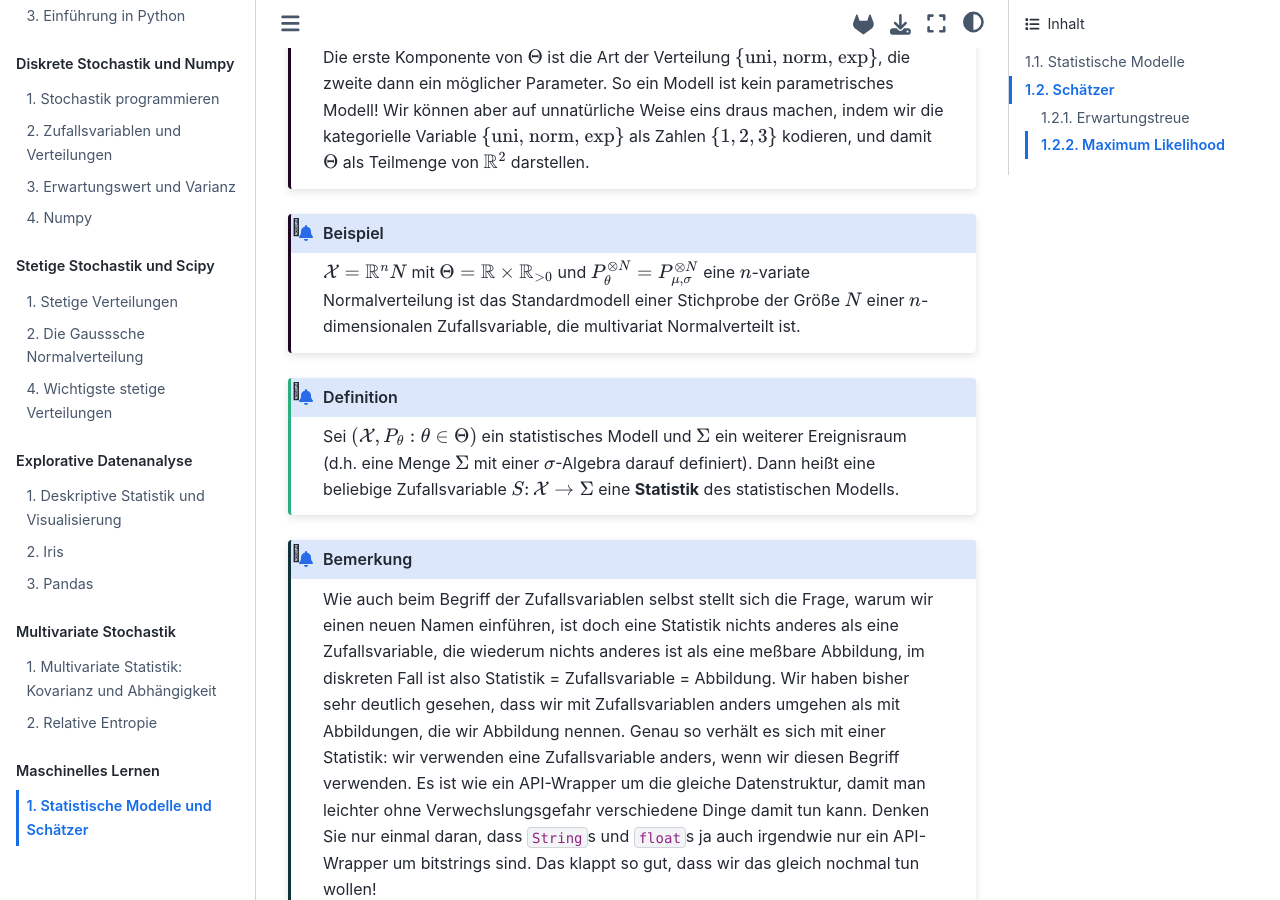
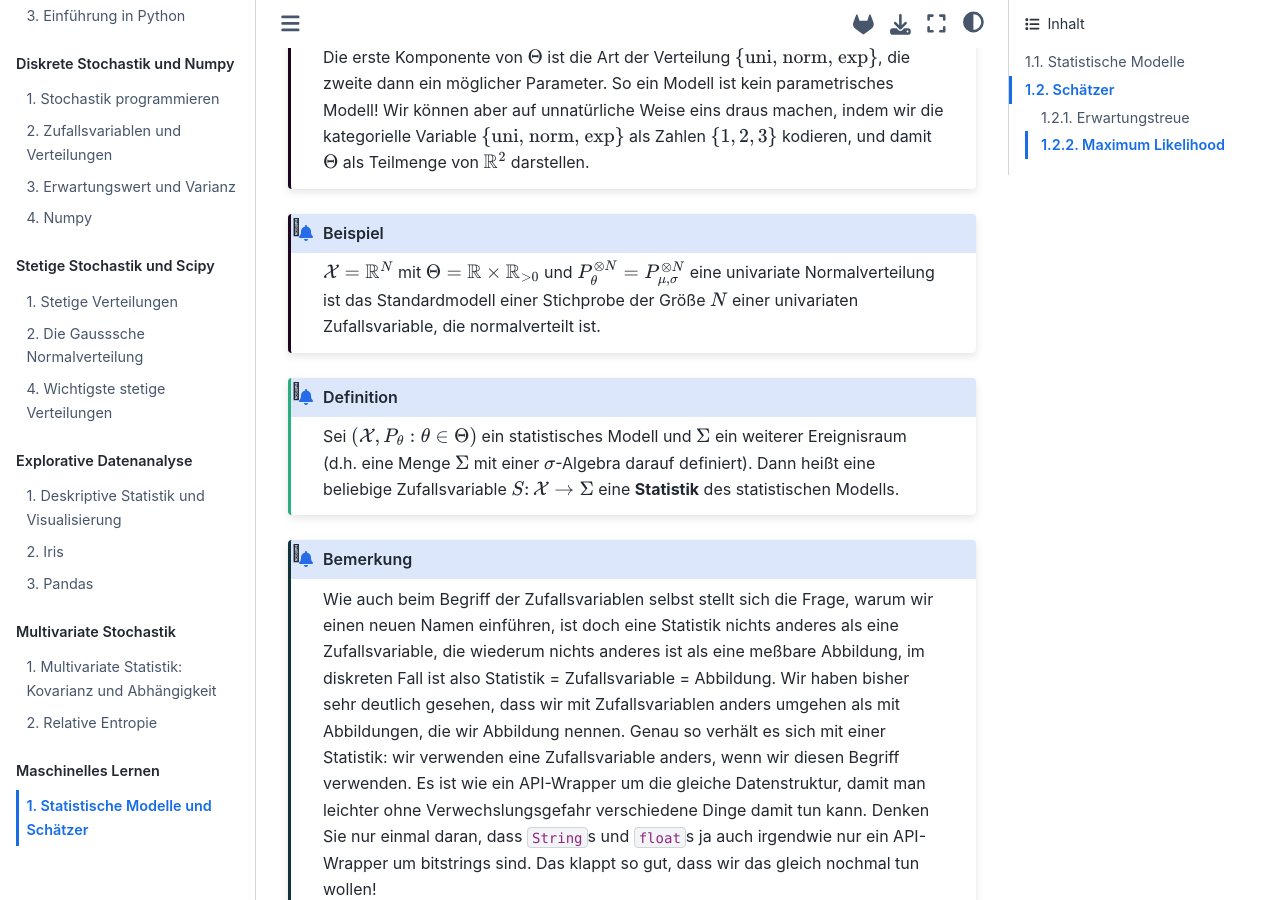
Before and after one commit to konradvoelkel/ds-skript-mirror, a Jupyter Book: the page built from statistische-modelle.md, in a window 1280 px wide and 900 px high, scrolled down 4482 px. Built offline with Jupyter Book 1.0.4 settings and Sphinx 7.4.7 and the Sphinx Book theme 1.1.4, drawn with Linux system fonts in a browser that asks for light colours; pages that are not in the unit, such as notebooks, are missing from menus.

Commit message:
fixed stupid mistake

```diff
--- a/statistische-modelle.md
+++ b/statistische-modelle.md
@@ -83,7 +83,7 @@ Die erste Komponente von $\Theta$ ist die Art der Verteilung $\{\text{uni, norm,
 :::
 
 :::{admonition} Beispiel
-$\mathcal{X}=\mathbb{R}^nN$ mit $\Theta = \mathbb{R} \times \mathbb{R}_{> 0}$ und $P_{\theta}^{\otimes N} = P_{\mu,\sigma}^{\otimes N}$ eine $n$-variate Normalverteilung ist das Standardmodell einer Stichprobe der Größe $N$ einer $n$-dimensionalen Zufallsvariable, die multivariat Normalverteilt ist.
+$\mathcal{X}=\mathbb{R}^N$ mit $\Theta = \mathbb{R} \times \mathbb{R}_{> 0}$ und $P_{\theta}^{\otimes N} = P_{\mu,\sigma}^{\otimes N}$ eine univariate Normalverteilung ist das Standardmodell einer Stichprobe der Größe $N$ einer univariaten Zufallsvariable, die normalverteilt ist.
 :::
 
 :::{admonition} Definition
```
